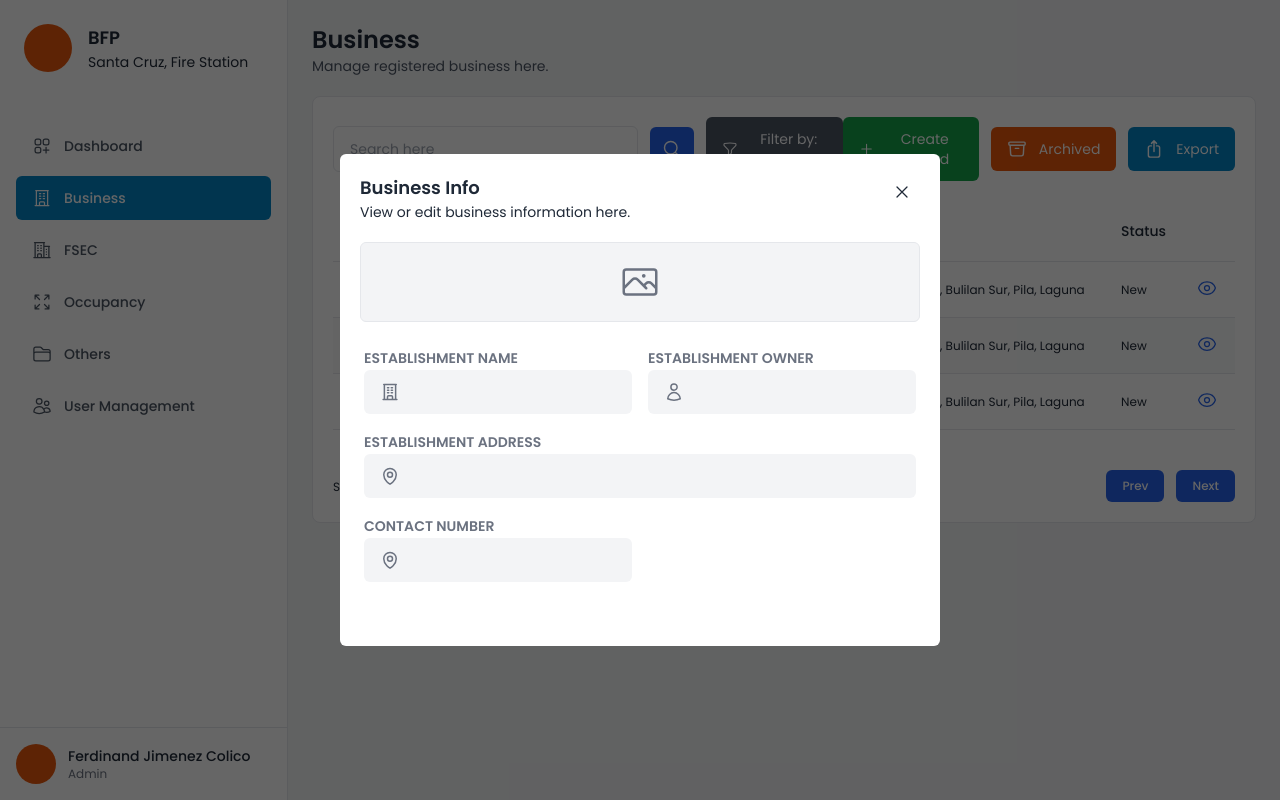
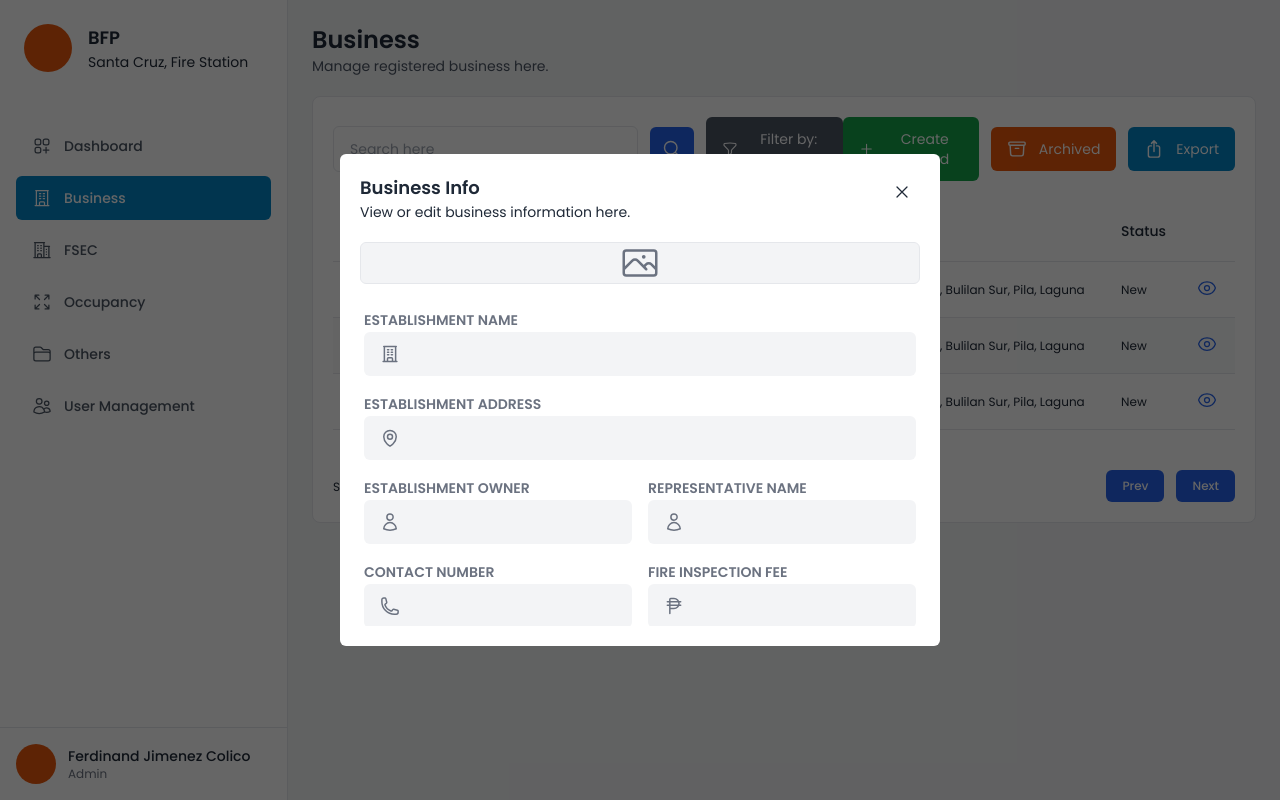
Before and after one commit to coliks/bureau, a Flask app: page /admin/business in a window 1280 px wide. Run offline with Flask 3, Linux system fonts and the light colour scheme; style sheets or scripts are compiled from the project's sources; some web fonts are replaced.

Commit message:
Progress Business info

```diff
--- a/website/templates/base.html
+++ b/website/templates/base.html
@@ -11,6 +11,7 @@
       href="https://fonts.googleapis.com/css2?family=Anonymous+Pro:ital,wght@0,400;0,700;1,400;1,700&family=Manrope:wght@200..800&family=Montserrat:ital,wght@0,100..900;1,100..900&family=Open+Sans:ital,wght@0,300..800;1,300..800&family=Poppins:ital,wght@0,100;0,200;0,300;0,400;0,500;0,600;0,700;0,800;0,900;1,100;1,200;1,300;1,400;1,500;1,600;1,700;1,800;1,900&family=Yesteryear&display=swap"
       rel="stylesheet"
     />
+
 
     <link
       rel="stylesheet"
--- a/website/templates/components/business_info_modal.html
+++ b/website/templates/components/business_info_modal.html
@@ -6,153 +6,96 @@
         <span class="text-sm">View or edit business information here.</span>
       </div>
       <button class="p-2 hover:bg-gray-100 rounded-md">
-        <svg
-          xmlns="http://www.w3.org/2000/svg"
-          fill="none"
-          viewBox="0 0 24 24"
-          stroke-width="1.5"
-          stroke="currentColor"
-          class="size-5"
-        >
-          <path
-            stroke-linecap="round"
-            stroke-linejoin="round"
-            d="M6 18 18 6M6 6l12 12"
-          />
+        <svg xmlns="http://www.w3.org/2000/svg" fill="none" viewBox="0 0 24 24" stroke-width="1.5" stroke="currentColor"
+          class="size-5">
+          <path stroke-linecap="round" stroke-linejoin="round" d="M6 18 18 6M6 6l12 12" />
         </svg>
       </button>
     </div>
 
-    <div class="h-96 flex flex-col overflow-scroll">
-      <div
-        class="bg-gray-100 rounded-md h-20 flex items-center justify-center border text-gray-500 mb-5"
-      >
-        <svg
-          xmlns="http://www.w3.org/2000/svg"
-          fill="none"
-          viewBox="0 0 24 24"
-          stroke-width="1.5"
-          stroke="currentColor"
-          class="size-10"
-        >
-          <path
-            stroke-linecap="round"
-            stroke-linejoin="round"
-            d="m2.25 15.75 5.159-5.159a2.25 2.25 0 0 1 3.182 0l5.159 5.159m-1.5-1.5 1.409-1.409a2.25 2.25 0 0 1 3.182 0l2.909 2.909m-18 3.75h16.5a1.5 1.5 0 0 0 1.5-1.5V6a1.5 1.5 0 0 0-1.5-1.5H3.75A1.5 1.5 0 0 0 2.25 6v12a1.5 1.5 0 0 0 1.5 1.5Zm10.5-11.25h.008v.008h-.008V8.25Zm.375 0a.375.375 0 1 1-.75 0 .375.375 0 0 1 .75 0Z"
-          />
+    <div class="h-96 flex flex-col overflow-y-scroll">
+      <div class="bg-gray-100 rounded-md h-20 flex items-center justify-center border text-gray-500 mb-5">
+        <svg xmlns="http://www.w3.org/2000/svg" fill="none" viewBox="0 0 24 24" stroke-width="1.5" stroke="currentColor"
+          class="size-10">
+          <path stroke-linecap="round" stroke-linejoin="round"
+            d="m2.25 15.75 5.159-5.159a2.25 2.25 0 0 1 3.182 0l5.159 5.159m-1.5-1.5 1.409-1.409a2.25 2.25 0 0 1 3.182 0l2.909 2.909m-18 3.75h16.5a1.5 1.5 0 0 0 1.5-1.5V6a1.5 1.5 0 0 0-1.5-1.5H3.75A1.5 1.5 0 0 0 2.25 6v12a1.5 1.5 0 0 0 1.5 1.5Zm10.5-11.25h.008v.008h-.008V8.25Zm.375 0a.375.375 0 1 1-.75 0 .375.375 0 0 1 .75 0Z" />
         </svg>
       </div>
       <div class="grid grid-cols-2 gap-4 p-1">
+        <div class="col-span-2">
+          <span class="text-sm font-semibold text-gray-500">ESTABLISHMENT NAME</span>
+          <div class="relative">
+            <input type="text" class="bg-gray-100 rounded-md pr-4 pl-12 py-3 w-full text-sm" />
+            <svg xmlns="http://www.w3.org/2000/svg" fill="none" viewBox="0 0 24 24" stroke-width="1.8"
+              stroke="currentColor" class="size-5 absolute left-4 top-1/2 -translate-y-1/2 text-gray-500">
+              <path stroke-linecap="round" stroke-linejoin="round"
+                d="M3.75 21h16.5M4.5 3h15M5.25 3v18m13.5-18v18M9 6.75h1.5m-1.5 3h1.5m-1.5 3h1.5m3-6H15m-1.5 3H15m-1.5 3H15M9 21v-3.375c0-.621.504-1.125 1.125-1.125h3.75c.621 0 1.125.504 1.125 1.125V21" />
+            </svg>
+          </div>
+        </div>
+
+        <div class="col-span-2">
+          <span class="text-sm font-semibold text-gray-500">ESTABLISHMENT ADDRESS</span>
+          <div class="relative">
+            <input type="text" class="bg-gray-100 rounded-md pr-4 pl-12 py-3 w-full text-sm" />
+            <svg xmlns="http://www.w3.org/2000/svg" fill="none" viewBox="0 0 24 24" stroke-width="1.8"
+              stroke="currentColor" class="size-5 absolute left-4 top-1/2 -translate-y-1/2 text-gray-500">
+              <path stroke-linecap="round" stroke-linejoin="round" d="M15 10.5a3 3 0 1 1-6 0 3 3 0 0 1 6 0Z" />
+              <path stroke-linecap="round" stroke-linejoin="round"
+                d="M19.5 10.5c0 7.142-7.5 11.25-7.5 11.25S4.5 17.642 4.5 10.5a7.5 7.5 0 1 1 15 0Z" />
+            </svg>
+          </div>
+        </div>
+
         <div class="col-span-1">
-          <span class="text-sm font-semibold text-gray-500"
-            >ESTABLISHMENT NAME</span
-          >
+          <span class="text-sm font-semibold text-gray-500">ESTABLISHMENT OWNER</span>
           <div class="relative">
-            <input
-              type="text"
-              class="bg-gray-100 rounded-md pr-4 pl-12 py-3 w-full text-sm"
-            />
-            <svg
-              xmlns="http://www.w3.org/2000/svg"
-              fill="none"
-              viewBox="0 0 24 24"
-              stroke-width="1.8"
-              stroke="currentColor"
-              class="size-5 absolute left-4 top-1/2 -translate-y-1/2 text-gray-500"
-            >
-              <path
-                stroke-linecap="round"
-                stroke-linejoin="round"
-                d="M3.75 21h16.5M4.5 3h15M5.25 3v18m13.5-18v18M9 6.75h1.5m-1.5 3h1.5m-1.5 3h1.5m3-6H15m-1.5 3H15m-1.5 3H15M9 21v-3.375c0-.621.504-1.125 1.125-1.125h3.75c.621 0 1.125.504 1.125 1.125V21"
-              />
+            <input type="text" class="bg-gray-100 rounded-md pr-4 pl-12 py-3 w-full text-sm" />
+            <svg xmlns="http://www.w3.org/2000/svg" fill="none" viewBox="0 0 24 24" stroke-width="1.8"
+              stroke="currentColor" class="size-5 absolute left-4 top-1/2 -translate-y-1/2 text-gray-500">
+              <path stroke-linecap="round" stroke-linejoin="round"
+                d="M15.75 6a3.75 3.75 0 1 1-7.5 0 3.75 3.75 0 0 1 7.5 0ZM4.501 20.118a7.5 7.5 0 0 1 14.998 0A17.933 17.933 0 0 1 12 21.75c-2.676 0-5.216-.584-7.499-1.632Z" />
             </svg>
           </div>
         </div>
         <div class="col-span-1">
-          <span class="text-sm font-semibold text-gray-500"
-            >ESTABLISHMENT OWNER</span
-          >
+          <span class="text-sm font-semibold text-gray-500">REPRESENTATIVE NAME</span>
           <div class="relative">
-            <input
-              type="text"
-              class="bg-gray-100 rounded-md pr-4 pl-12 py-3 w-full text-sm"
-            />
-            <svg
-              xmlns="http://www.w3.org/2000/svg"
-              fill="none"
-              viewBox="0 0 24 24"
-              stroke-width="1.8"
-              stroke="currentColor"
-              class="size-5 absolute left-4 top-1/2 -translate-y-1/2 text-gray-500"
-            >
-              <path
-                stroke-linecap="round"
-                stroke-linejoin="round"
-                d="M15.75 6a3.75 3.75 0 1 1-7.5 0 3.75 3.75 0 0 1 7.5 0ZM4.501 20.118a7.5 7.5 0 0 1 14.998 0A17.933 17.933 0 0 1 12 21.75c-2.676 0-5.216-.584-7.499-1.632Z"
-              />
+            <input type="text" class="bg-gray-100 rounded-md pr-4 pl-12 py-3 w-full text-sm" />
+            <svg xmlns="http://www.w3.org/2000/svg" fill="none" viewBox="0 0 24 24" stroke-width="1.8"
+              stroke="currentColor" class="size-5 absolute left-4 top-1/2 -translate-y-1/2 text-gray-500">
+              <path stroke-linecap="round" stroke-linejoin="round"
+                d="M15.75 6a3.75 3.75 0 1 1-7.5 0 3.75 3.75 0 0 1 7.5 0ZM4.501 20.118a7.5 7.5 0 0 1 14.998 0A17.933 17.933 0 0 1 12 21.75c-2.676 0-5.216-.584-7.499-1.632Z" />
             </svg>
           </div>
         </div>
-        <div class="col-span-2">
-          <span class="text-sm font-semibold text-gray-500"
-            >ESTABLISHMENT ADDRESS</span
-          >
+
+        <div class="col-span-1">
+          <span class="text-sm font-semibold text-gray-500">CONTACT NUMBER</span>
           <div class="relative">
-            <input
-              type="text"
-              class="bg-gray-100 rounded-md pr-4 pl-12 py-3 w-full text-sm"
-            />
-            <svg
-              xmlns="http://www.w3.org/2000/svg"
-              fill="none"
-              viewBox="0 0 24 24"
-              stroke-width="1.8"
-              stroke="currentColor"
-              class="size-5 absolute left-4 top-1/2 -translate-y-1/2 text-gray-500"
-            >
-              <path
-                stroke-linecap="round"
-                stroke-linejoin="round"
-                d="M15 10.5a3 3 0 1 1-6 0 3 3 0 0 1 6 0Z"
-              />
-              <path
-                stroke-linecap="round"
-                stroke-linejoin="round"
-                d="M19.5 10.5c0 7.142-7.5 11.25-7.5 11.25S4.5 17.642 4.5 10.5a7.5 7.5 0 1 1 15 0Z"
-              />
+            <input type="text" class="bg-gray-100 rounded-md pr-4 pl-12 py-3 w-full text-sm" />
+            <svg xmlns="http://www.w3.org/2000/svg" fill="none" viewBox="0 0 24 24" stroke-width="1.8"
+              stroke="currentColor" class="size-5 absolute left-4 top-1/2 -translate-y-1/2 text-gray-500">
+              <path stroke-linecap="round" stroke-linejoin="round"
+                d="M2.25 6.75c0 8.284 6.716 15 15 15h2.25a2.25 2.25 0 0 0 2.25-2.25v-1.372c0-.516-.351-.966-.852-1.091l-4.423-1.106c-.44-.11-.902.055-1.173.417l-.97 1.293c-.282.376-.769.542-1.21.38a12.035 12.035 0 0 1-7.143-7.143c-.162-.441.004-.928.38-1.21l1.293-.97c.363-.271.527-.734.417-1.173L6.963 3.102a1.125 1.125 0 0 0-1.091-.852H4.5A2.25 2.25 0 0 0 2.25 4.5v2.25Z" />
             </svg>
           </div>
         </div>
         <div class="col-span-1">
-          <span class="text-sm font-semibold text-gray-500"
-            >CONTACT NUMBER</span
-          >
+          <span class="text-sm font-semibold text-gray-500">FIRE INSPECTION FEE</span>
           <div class="relative">
-            <input
-              type="text"
-              class="bg-gray-100 rounded-md pr-4 pl-12 py-3 w-full text-sm"
-            />
-            <svg
-              xmlns="http://www.w3.org/2000/svg"
-              fill="none"
-              viewBox="0 0 24 24"
-              stroke-width="1.8"
-              stroke="currentColor"
-              class="size-5 absolute left-4 top-1/2 -translate-y-1/2 text-gray-500"
-            >
-              <path
-                stroke-linecap="round"
-                stroke-linejoin="round"
-                d="M15 10.5a3 3 0 1 1-6 0 3 3 0 0 1 6 0Z"
-              />
-              <path
-                stroke-linecap="round"
-                stroke-linejoin="round"
-                d="M19.5 10.5c0 7.142-7.5 11.25-7.5 11.25S4.5 17.642 4.5 10.5a7.5 7.5 0 1 1 15 0Z"
-              />
+            <input type="text" class="bg-gray-100 rounded-md pr-4 pl-12 py-3 w-full text-sm" />
+            <svg xmlns="http://www.w3.org/2000/svg" class="size-5 absolute left-4 top-1/2 -translate-y-1/2 text-gray-500" viewBox="0 0 24 24" fill="none"
+              stroke="currentColor" stroke-width="1.8" stroke-linecap="round" stroke-linejoin="round"
+              class="lucide lucide-philippine-peso-icon lucide-philippine-peso">
+              <path d="M20 11H4" />
+              <path d="M20 7H4" />
+              <path d="M7 21V4a1 1 0 0 1 1-1h4a1 1 0 0 1 0 12H7" />
             </svg>
+
           </div>
         </div>
+
       </div>
     </div>
   </div>
```
